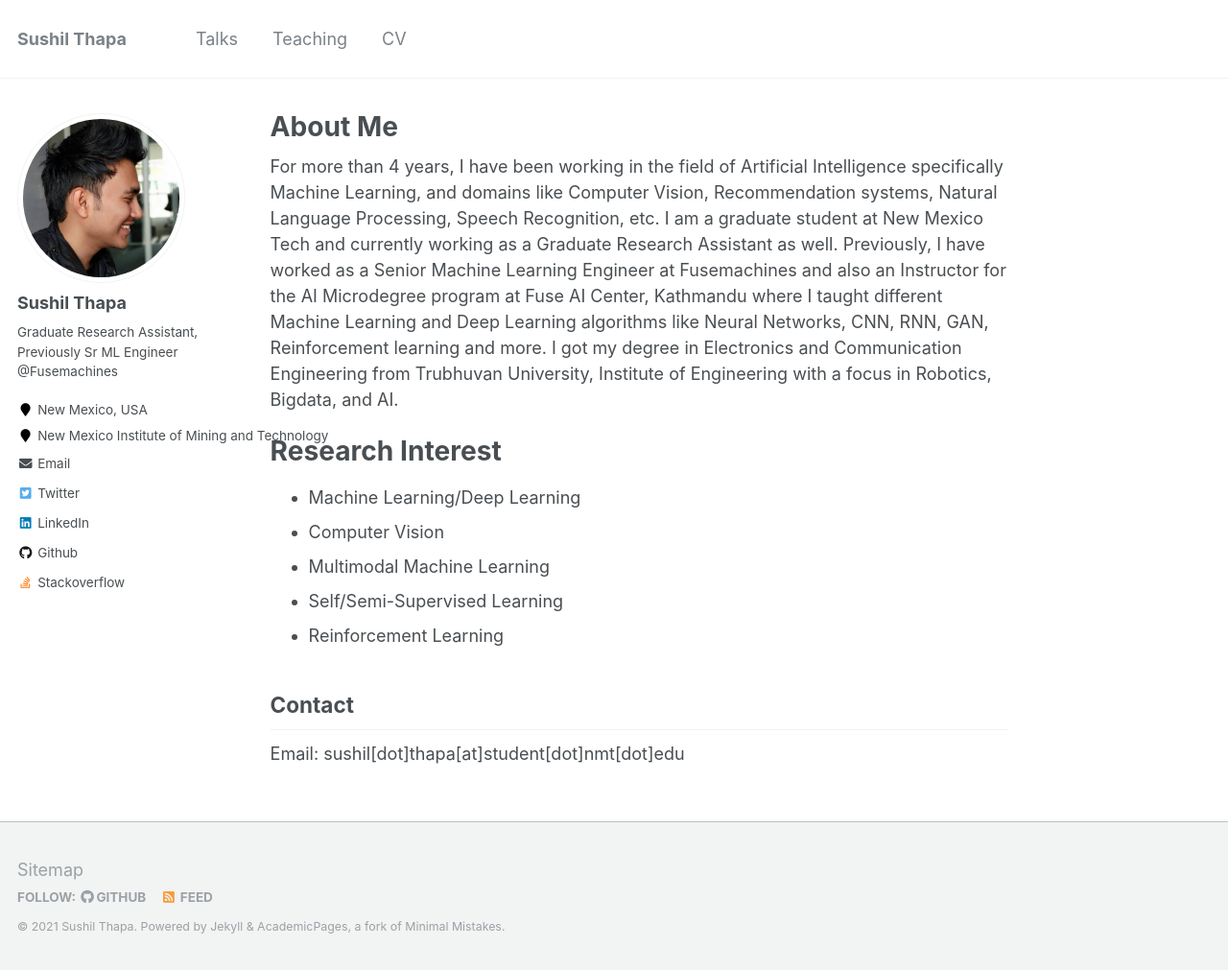
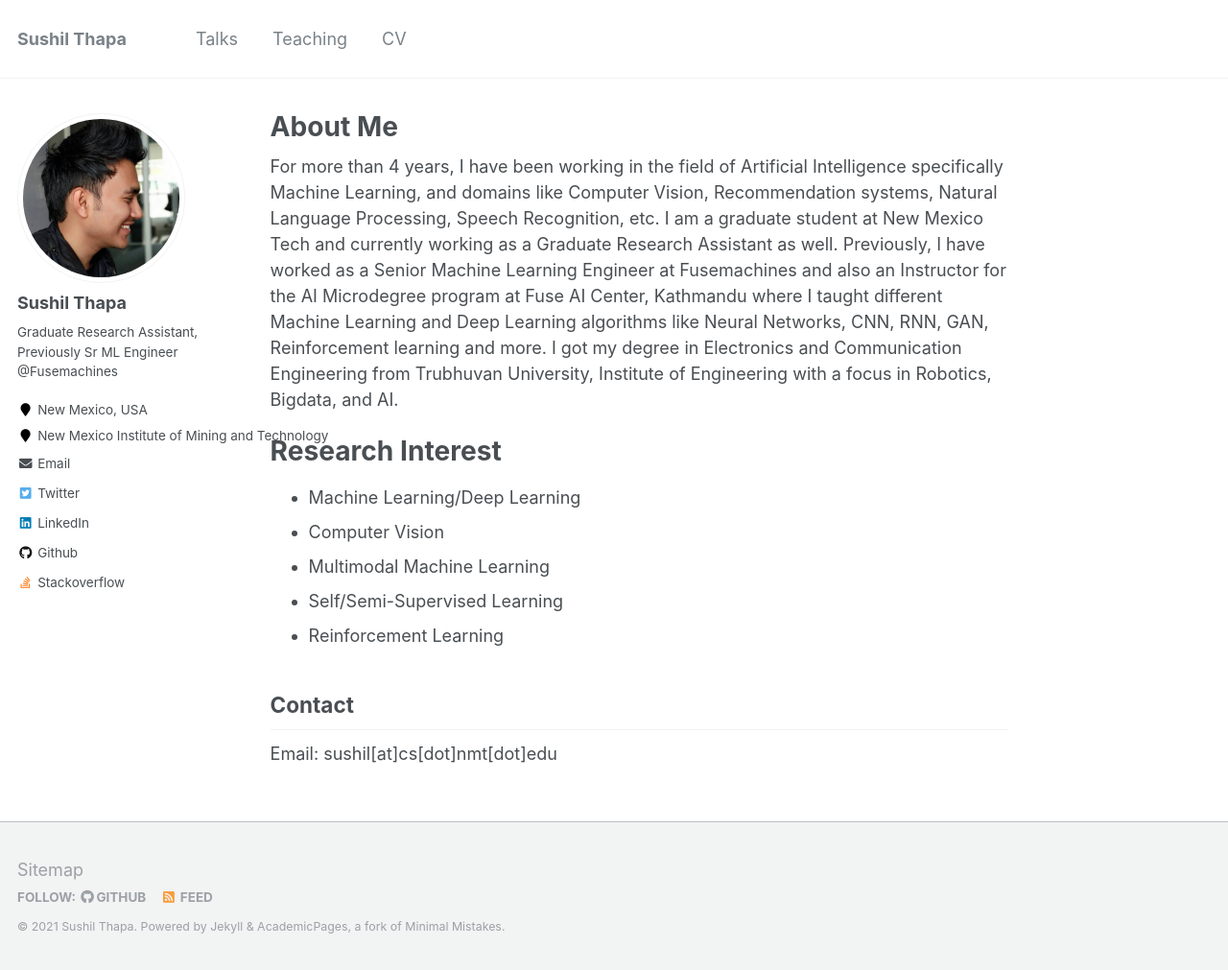
Before and after one commit to Sushil-Thapa/sushil-thapa.github.io, a Jekyll site: the page built from _pages/about.md, in a window 1280 px wide and 1011 px high. Shown: the whole window at 96% size. Built offline with Jekyll 4.4.1, drawn with Linux system fonts in a browser that asks for light colours.

```diff
--- a/_pages/about.md
+++ b/_pages/about.md
@@ -21,4 +21,4 @@ Research Interest
 
 Contact
 ------
-Email: sushil[dot]thapa[at]student[dot]nmt[dot]edu
+Email: sushil[at]cs[dot]nmt[dot]edu
```
Also changed, not shown: 2 other files.
